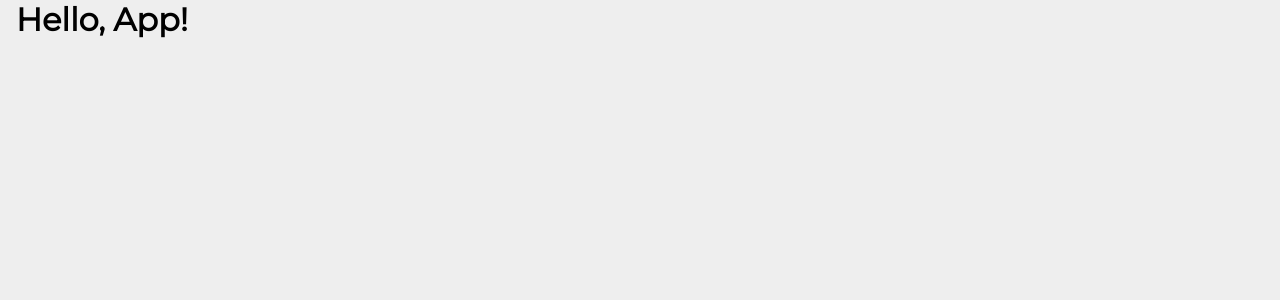
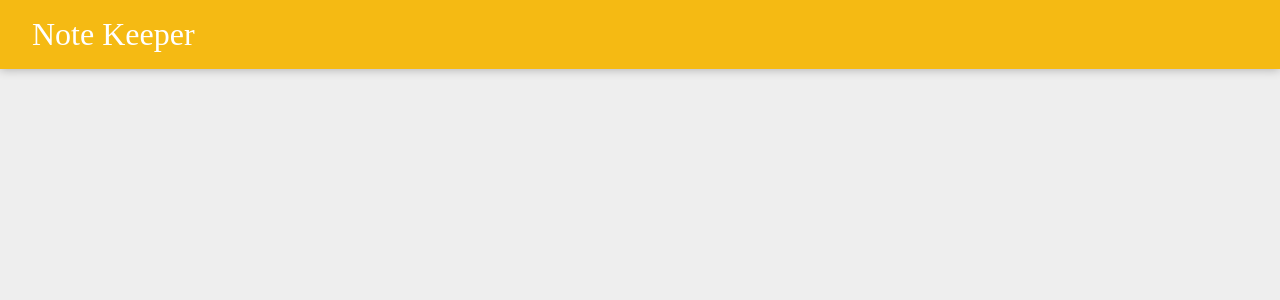
Before and after one commit to toshiroto/React-Note-Keeper, a React (Create React App) app: page / in a window 1280 px wide. Shown: the top 300 px of the page. Built offline with nearby package versions, Linux system fonts and the light colour scheme; a web font is replaced by a local one.

Commit message:
Header component added

```diff
--- a/src/components/App.jsx
+++ b/src/components/App.jsx
@@ -1,9 +1,10 @@
 import React from "react";
+import Header from "./Header";
 
 
 function App() {
   return (
-    <h1>Hello, App!</h1>
+    <Header />
   );
 }
 
--- /dev/null
+++ b/src/components/Header.jsx
@@ -0,0 +1,11 @@
+import React from "react";
+
+function Header () {
+  return (
+    <header>
+      <h1>Note Keeper</h1>
+    </header>
+  );
+}
+
+export default Header;
```
